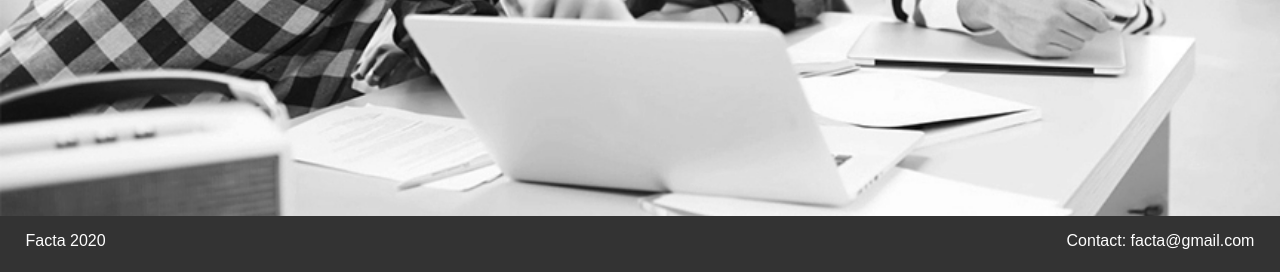
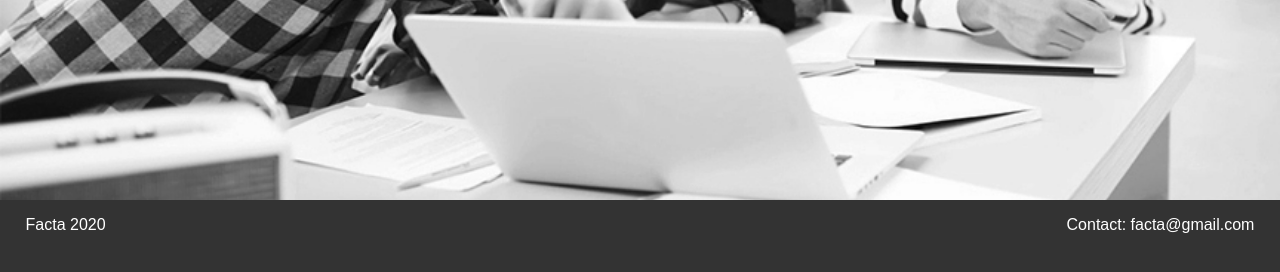
Before and after one commit to insideranionic/WebIK, a Flask app: page /homepage in a window 1280 px wide. Shown: the part 528-800 px from the top of the page. Run offline with Flask 2, Linux system fonts and the light colour scheme; some libraries are stand-ins or nearby versions.

Commit message:
adjusted footer height

```diff
--- a/static/style_home.css
+++ b/static/style_home.css
@@ -98,7 +98,7 @@ footer {
   position: absolute;
   bottom: 0;
   width: 100%;
-  height: 7%;
+  height: 9%;
 }
 
 .footer{
--- a/templates/homepage.html
+++ b/templates/homepage.html
@@ -5,10 +5,10 @@
 {% endblock %}
 
 {% block main %}
-    <div class = title>
+    <div class=title>
     <p><h1>Join Facta,</h1></p>
     <p><h3 class="text">the new learning tool that connects teachers and students!</h3></p>
-    <p>For more information about Facta, visit the <a href="#">FAQ page</a>.</p>
+    <p>For more information about Facta, visit the <a href="FAQ">FAQ page</a>.</p>
     </div>
 
 {% endblock %}
```
